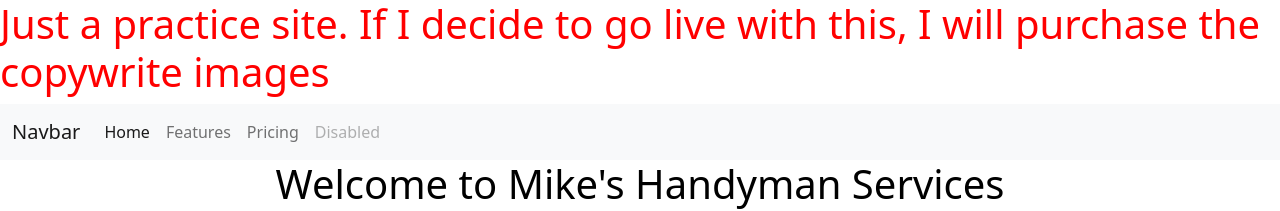
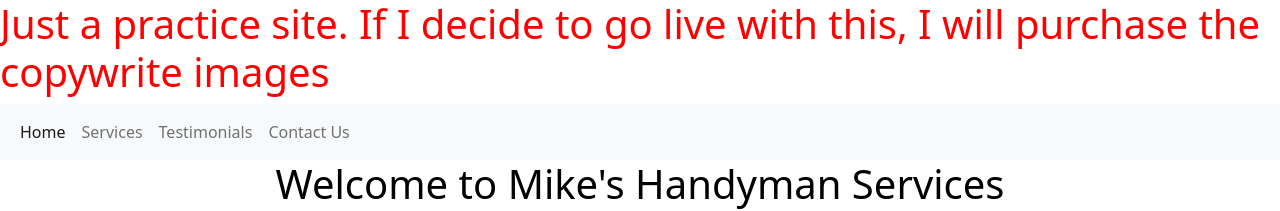
Before and after one commit to mikehike123/bootstrapPractice, an Eleventy site: page src/index.njk in a window 1280 px wide. Shown: the top 211 px of the page. Built offline with nearby package versions, Linux system fonts and the light colour scheme; Eleventy itself is replaced by a stand-in of ours; files that its build step writes are made by us from their sources.

Commit message:
Changes to nav bar

```diff
--- a/src/_includes/nav_bar.njk
+++ b/src/_includes/nav_bar.njk
@@ -1,6 +1,6 @@
 <nav class="navbar navbar-expand-lg navbar-light bg-light">
     <div class="container-fluid">
-        <a class="navbar-brand" href="#">Navbar</a>
+
         <button
             class="navbar-toggler"
             type="button"
@@ -14,9 +14,9 @@
         <div class="collapse navbar-collapse" id="navbarNavAltMarkup">
             <div class="navbar-nav">
                 <a class="nav-link active" aria-current="page" href="#">Home</a>
-                <a class="nav-link" href="#">Features</a>
-                <a class="nav-link" href="#">Pricing</a>
-                <a class="nav-link disabled" href="#" tabindex="-1" aria-disabled="true">Disabled</a>
+                <a class="nav-link" href="#services">Services</a>
+                <a class="nav-link" href="#testimonials">Testimonials</a>
+                <a class="nav-link " href="#contact_us" tabindex="-1" aria-disabled="false">Contact Us</a>
             </div>
         </div>
     </div>
```
Also changed, not shown: public/index.html.
